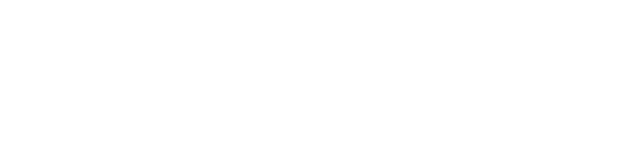
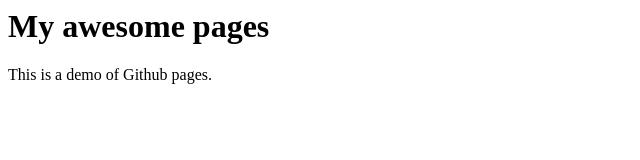
Before and after one commit to ZhixuanChang/hellopages, a plain HTML site: page index.html in a window 1280 px wide. Shown: the whole page, without its empty margins (0-640 px from the left). Drawn offline with Linux system fonts and the light colour scheme.

Commit message:
improve index.html

```diff
--- a/index.html
+++ b/index.html
@@ -2,4 +2,9 @@
     <head>
         <title>My awesome pages</title>
     </head>
+
+    <body>
+        <h1>My awesome pages</h1>
+        <p>This is a demo of Github pages.</p>
+    </body>
 </html>
```
